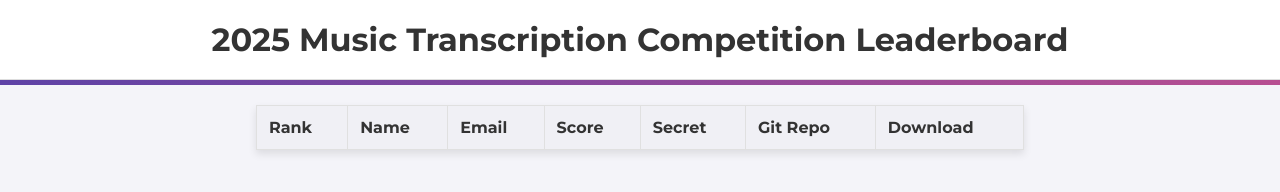
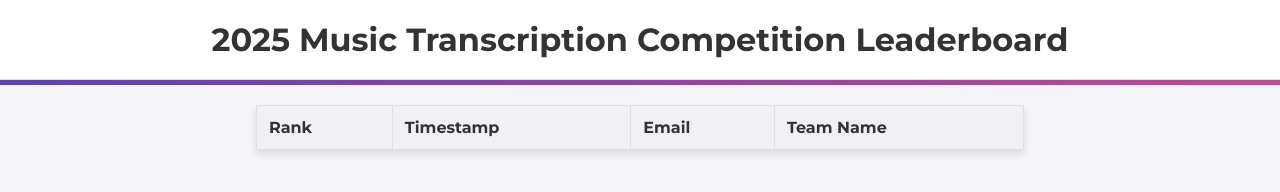
Before and after one commit to bryanyoo5433/AIM_Competition, a plain HTML site: page index.html in a window 1280 px wide. Drawn offline with Linux system fonts and the light colour scheme; no server answers.

Commit message:
Update index.html

```diff
--- a/index.html
+++ b/index.html
@@ -19,12 +19,9 @@
         <thead>
             <tr>
                 <th>Rank</th>
-                <th>Name</th>
+                <th>Timestamp</th>
                 <th>Email</th>
-                <th>Score</th>
-                <th>Secret</th>
-                <th>Git Repo</th>
-                <th>Download</th>
+                <th>Team Name</th>
             </tr>
         </thead>
         <tbody id="leaderboard-body">
```
